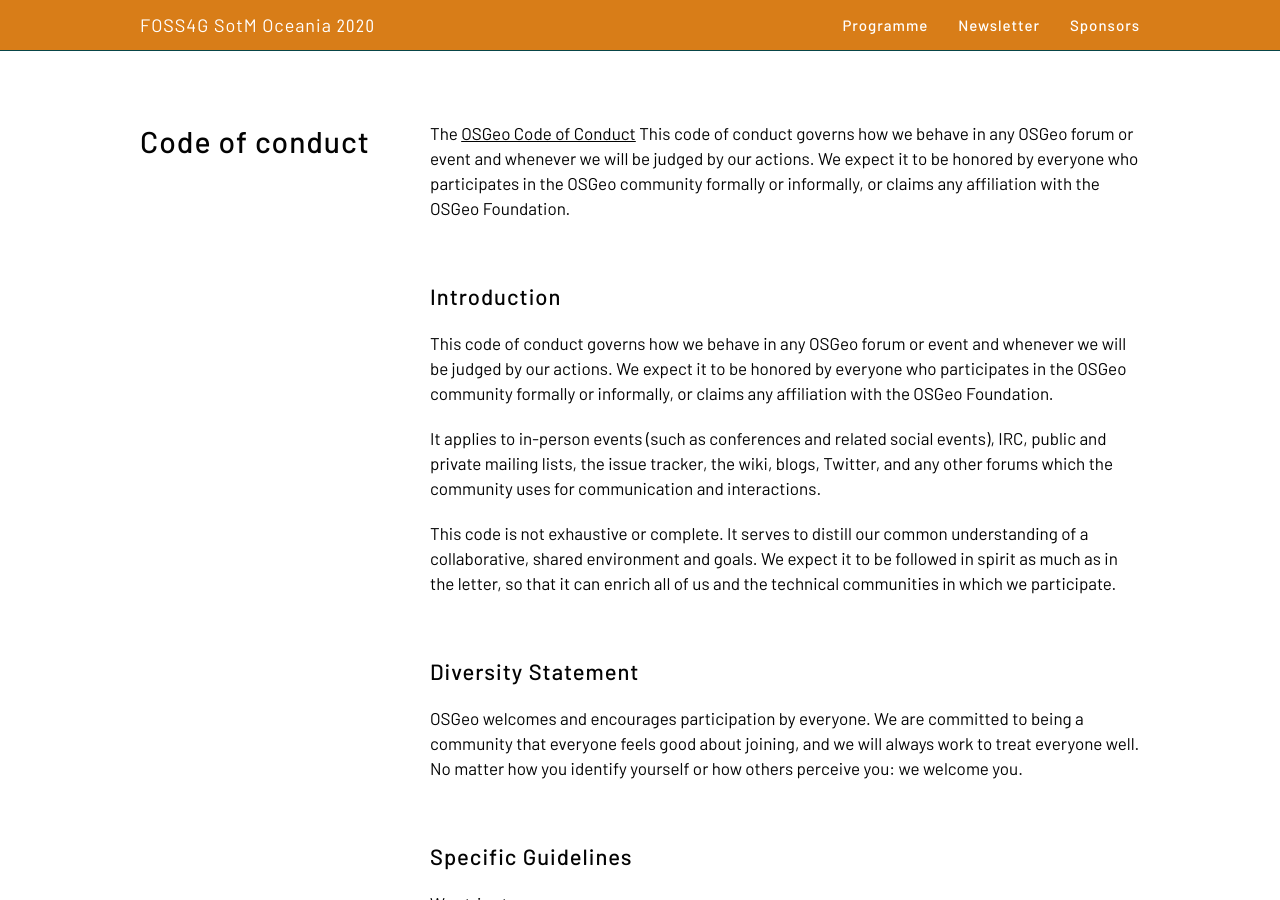
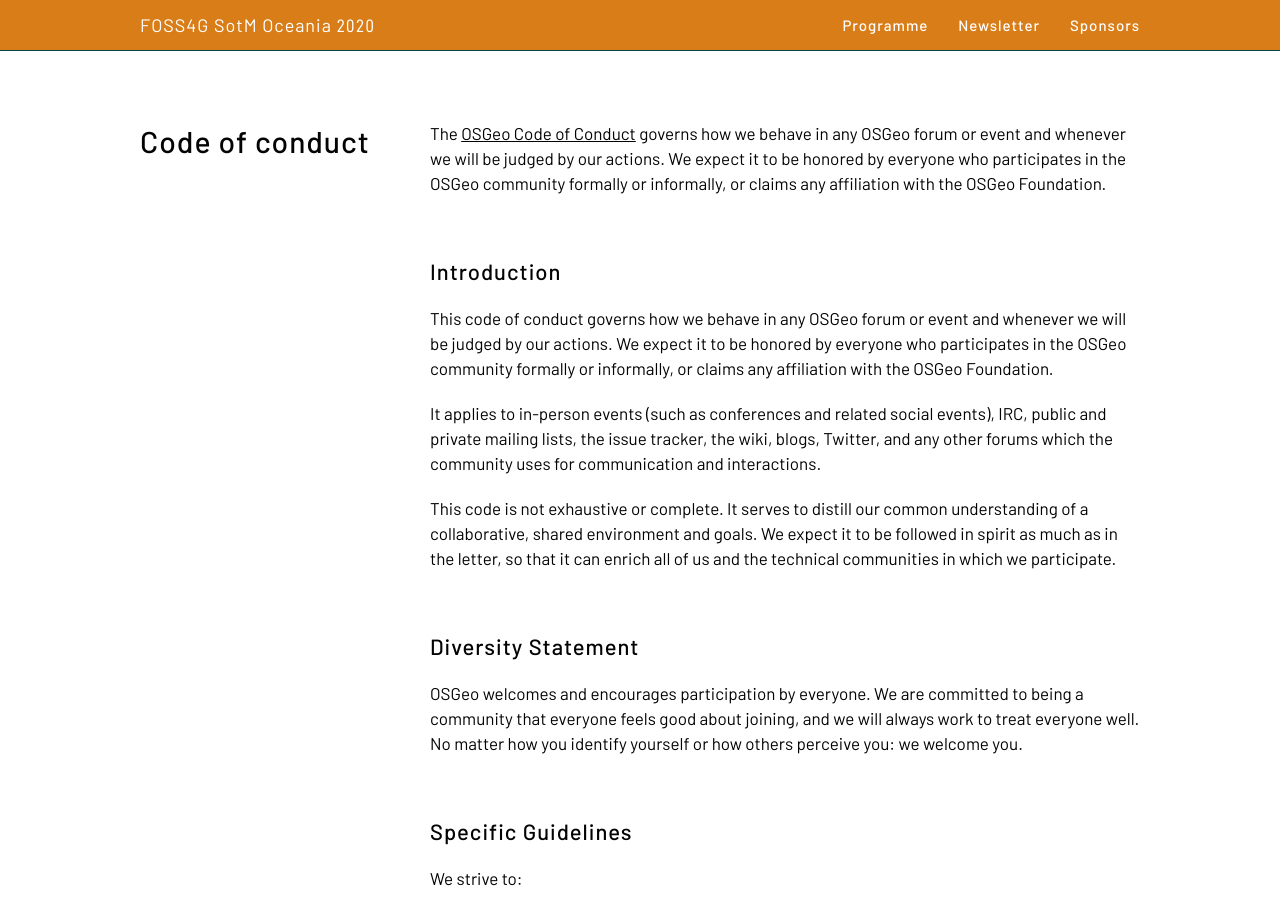
Before and after one commit to osgeo-oceania/foss4g-sotm-oceania-2020, a Jekyll site: the page built from codeofconduct/index.md, in a window 1280 px wide and 900 px high. Built offline with Jekyll 4.4.1, drawn with Linux system fonts in a browser that asks for light colours.

Commit message:
Update index.md

```diff
--- a/codeofconduct/index.md
+++ b/codeofconduct/index.md
@@ -4,7 +4,7 @@
 title: Code of conduct
 ---
 
-The [OSGeo Code of Conduct](https://www.osgeo.org/resources/osgeo-code-of-conduct/) This code of conduct governs how we behave in any OSGeo forum or event and whenever we will be judged by our actions. We expect it to be honored by everyone who participates in the OSGeo community formally or informally, or claims any affiliation with the OSGeo Foundation.
+The [OSGeo Code of Conduct](https://www.osgeo.org/resources/osgeo-code-of-conduct/) governs how we behave in any OSGeo forum or event and whenever we will be judged by our actions. We expect it to be honored by everyone who participates in the OSGeo community formally or informally, or claims any affiliation with the OSGeo Foundation.
 
 ## Introduction
 
```
